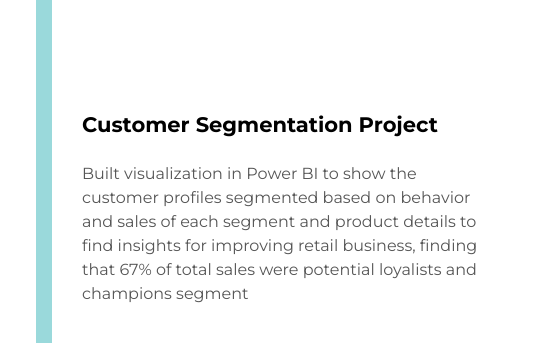
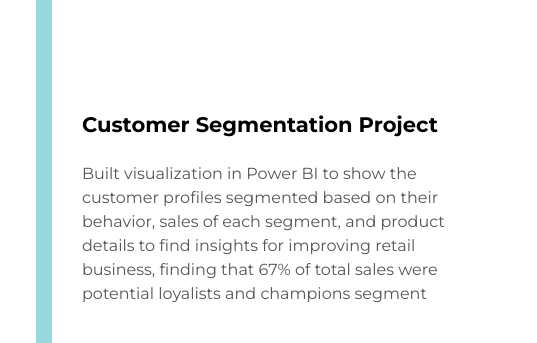
Before and after one commit to Ratchaneekorn06/RatchaneekornPortfolio, a plain HTML site: page index.html in a window 1280 px wide. Shown: the part 1719-2062 px from the top of the page, 0-537 px from the left. Drawn offline with Linux system fonts and the light colour scheme; grey boxes are pictures that could not be loaded.

Commit message:
Add files via upload

```diff
--- a/index.html
+++ b/index.html
@@ -74,7 +74,7 @@
                         <div class="box">
                             <div class="content">
                                 <h3>Customer Segmentation Project</h3>
-                                <p>Built visualization in Power BI to show the customer profiles segmented based on behavior and sales of each segment and product details to find insights for improving retail business, finding that 67% of total sales were potential loyalists and champions segment</p>
+                                <p>Built visualization in Power BI to show the customer profiles segmented based on their behavior, sales of each segment, and product details to find insights for improving retail business, finding that 67% of total sales were potential loyalists and champions segment</p>
                                 <a href="https://app.powerbi.com/view?r=eyJrIjoiZGM0OGVkYmYtMjY1YS00M2NkLThjZDktZDc1MTBkMGVmOGRjIiwidCI6IjIxM2U0OTFkLTQzZTMtNGE4Yy1hYzJkLThhMjZlZDg4NWUwZiIsImMiOjEwfQ%3D%3D&pageName=ReportSectionc13d34c4abc07a3a729c" class="cta">VIEW PROJECT</a>
                             </div>
                         </div>
```
